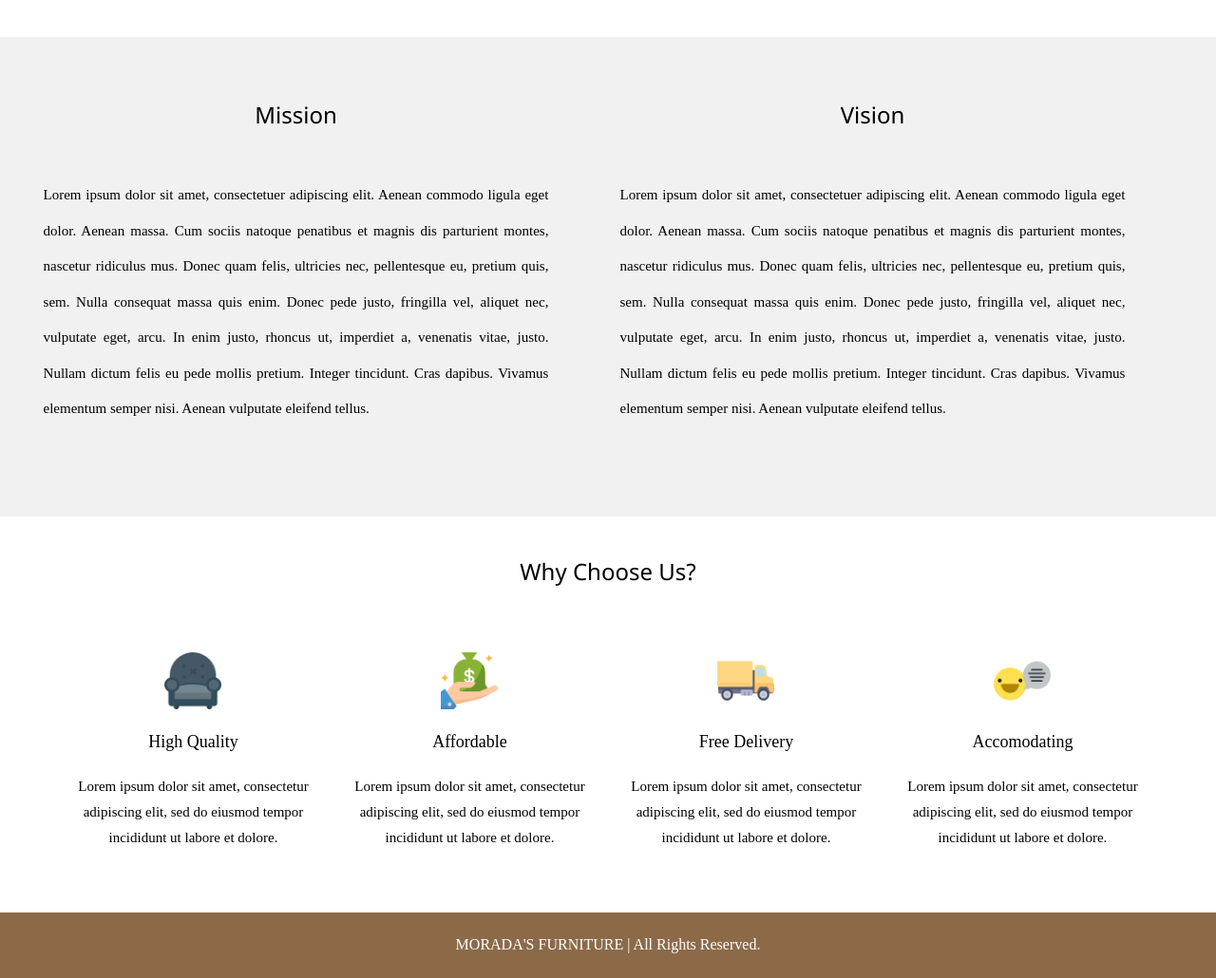
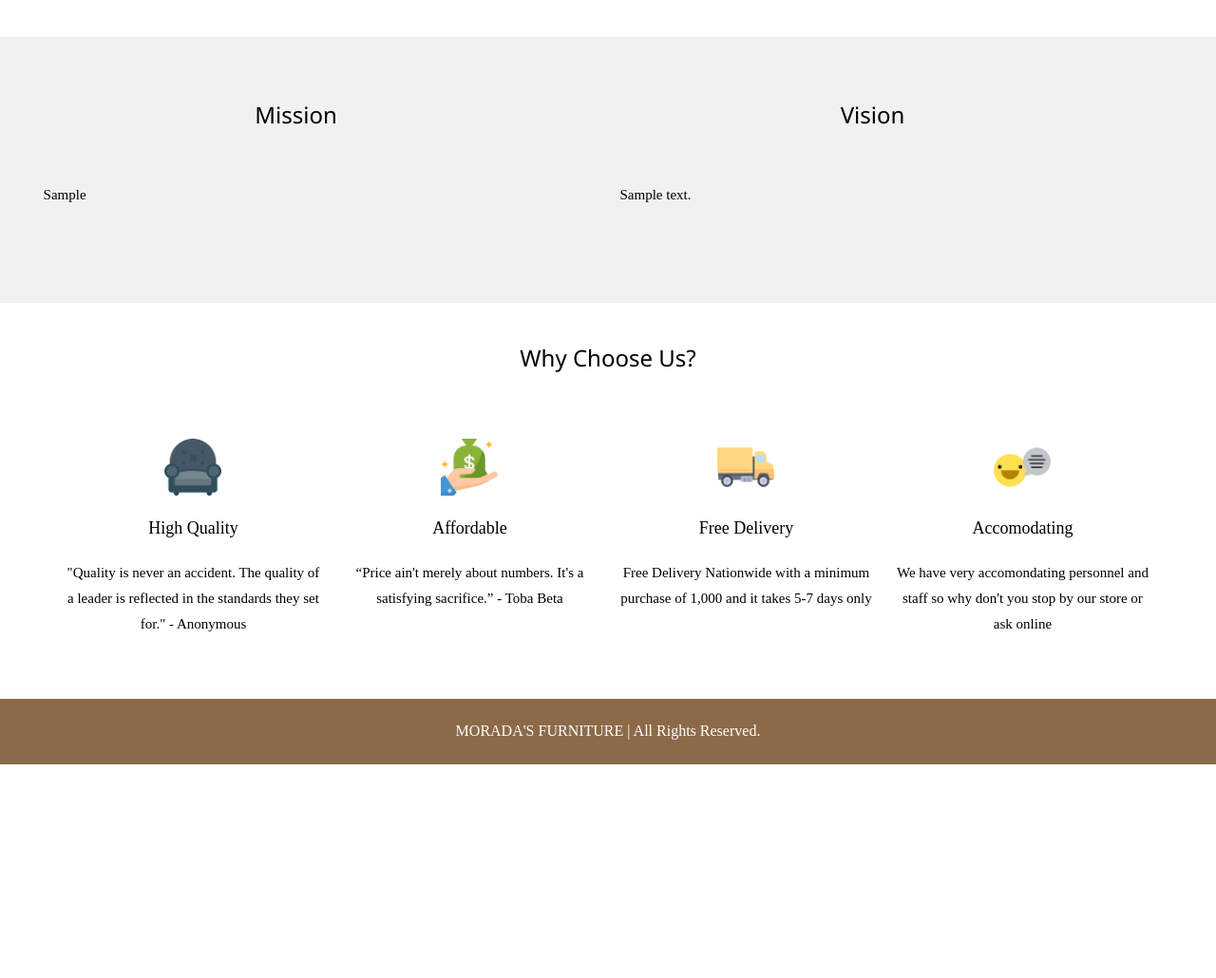
Before and after one commit to tetsu0329/morada, a PHP site: page /about.php in a window 1280 px wide. Shown: the part 553-1583 px from the top of the page at 95% size. After the commit the page ends 1358 px from the top, so only its background shows below. Run offline with PHP 8.4, Linux system fonts and the light colour scheme; tables that the repository leaves empty or names only in its code hold one stand-in row (values such as "Sample post").

Commit message:
Added function under home

```diff
--- a/about.php
+++ b/about.php
@@ -61,18 +61,24 @@
 	  	<div class="w3-col m6 misvis">
 	      <center><h3>Mission</h3></center>
 	      <p>
-	      	Lorem ipsum dolor sit amet, consectetuer adipiscing elit. Aenean commodo ligula eget dolor. Aenean massa. Cum sociis natoque penatibus et magnis dis parturient montes, nascetur ridiculus mus. Donec quam felis, ultricies nec, pellentesque eu, pretium quis, sem. Nulla consequat massa quis enim.
-
-			Donec pede justo, fringilla vel, aliquet nec, vulputate eget, arcu. In enim justo, rhoncus ut, imperdiet a, venenatis vitae, justo. Nullam dictum felis eu pede mollis pretium. Integer tincidunt. Cras dapibus. Vivamus elementum semper nisi. Aenean vulputate eleifend tellus.
+				<?php
+					while($rows2=mysqli_fetch_assoc($sqlselectmission))
+					{
+						echo $rows2["mission"];
+					}
+				?>
 	      </p>
 	    </div>
 
 	    <div class="w3-col m6 misvis">
 	      <center><h3>Vision</h3></center>
 	      <p>
-	      	Lorem ipsum dolor sit amet, consectetuer adipiscing elit. Aenean commodo ligula eget dolor. Aenean massa. Cum sociis natoque penatibus et magnis dis parturient montes, nascetur ridiculus mus. Donec quam felis, ultricies nec, pellentesque eu, pretium quis, sem. Nulla consequat massa quis enim.
-
-			Donec pede justo, fringilla vel, aliquet nec, vulputate eget, arcu. In enim justo, rhoncus ut, imperdiet a, venenatis vitae, justo. Nullam dictum felis eu pede mollis pretium. Integer tincidunt. Cras dapibus. Vivamus elementum semper nisi. Aenean vulputate eleifend tellus.
+				<?php
+					while($rows3=mysqli_fetch_assoc($sqlselectvision))
+					{
+						echo $rows3["vision"];
+					}
+				?>
 	      </p>
 	    </div>
 
@@ -86,22 +92,22 @@
 	    <div class="w3-quarter">
 	      <i><img src="img/highquality.png" style="width: 60px;"></i>
 	      <p class="w3-large">High Quality</p>
-	      <p>Lorem ipsum dolor sit amet, consectetur adipiscing elit, sed do eiusmod tempor incididunt ut labore et dolore.</p>
+	      <p>"Quality is never an accident. The quality of a leader is reflected in the standards they set for." - Anonymous</p>
 	    </div>
 	    <div class="w3-quarter">
 	      <i><img src="img/affordable.png" style="width: 60px;"></i>
 	      <p class="w3-large">Affordable</p>
-	      <p>Lorem ipsum dolor sit amet, consectetur adipiscing elit, sed do eiusmod tempor incididunt ut labore et dolore.</p>
+	      <p>“Price ain't merely about numbers. It's a satisfying sacrifice.”  - Toba Beta</p>
 	    </div>
 	    <div class="w3-quarter">
 	      <i><img src="img/freedel.png" style="width: 60px;"></i>
 	      <p class="w3-large">Free Delivery</p>
-	      <p>Lorem ipsum dolor sit amet, consectetur adipiscing elit, sed do eiusmod tempor incididunt ut labore et dolore.</p>
+	      <p>Free Delivery Nationwide with a minimum purchase of 1,000 and it takes 5-7 days only</p>
 	    </div>
 		    <div class="w3-quarter">
 		      <i><img src="img/accomodate.png" style="width: 60px;"></i>
 		      <p class="w3-large">Accomodating</p>
-		      <p>Lorem ipsum dolor sit amet, consectetur adipiscing elit, sed do eiusmod tempor incididunt ut labore et dolore.</p>
+		      <p>We have very accomondating personnel and staff so why don't you stop by our store or ask online</p>
 		    </div>
 	  </div>
 	</div>
--- a/connection/frontconnection.php
+++ b/connection/frontconnection.php
@@ -1,5 +1,7 @@
 <?php
 $sqlselectabout = mysqli_query($conn,"SELECT * FROM abouttable WHERE id='1'");
+$sqlselectmission = mysqli_query($conn,"SELECT * FROM abouttable WHERE id='1'");
+$sqlselectvision = mysqli_query($conn,"SELECT * FROM abouttable WHERE id='1'");
 $sqlselectcontact = mysqli_query($conn,"SELECT * FROM contacttable WHERE id='1'");
 $sqlselectproduct = mysqli_query($conn,"SELECT * FROM producttbl");
 $sqlselectslider = mysqli_query($conn,"SELECT * FROM slidertable");
```
Also changed, not shown: admin/cms_about.php (+4 -4 lines), admin/connection/controller.php (+34 -0 lines), index.php (+4 -4 lines).
